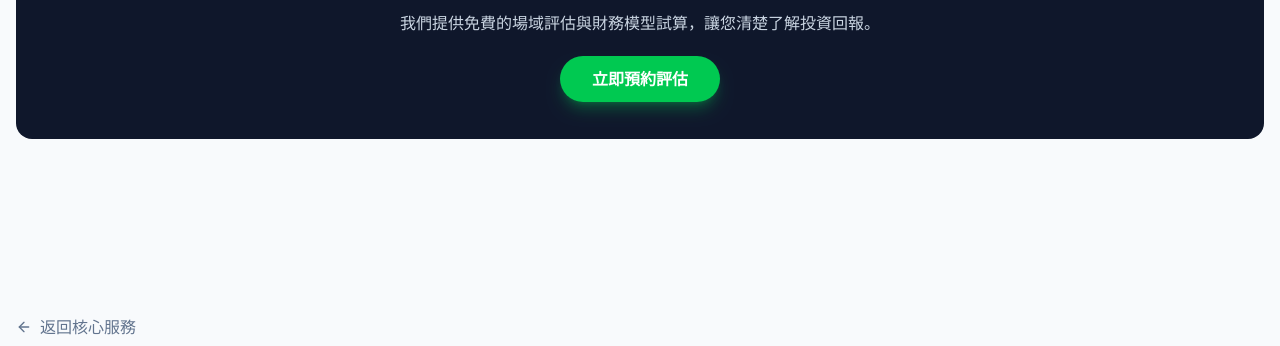
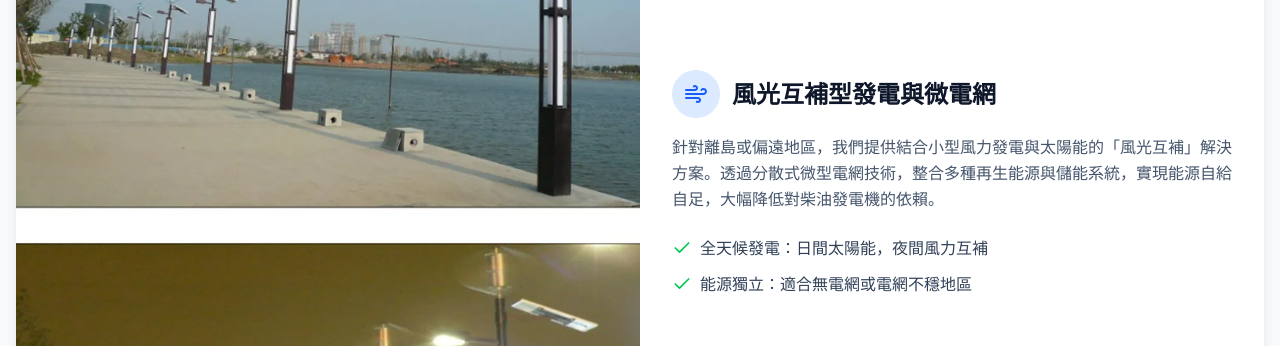
Before and after one commit to dexuwang627-cloud/shihe-intelligent, a React (Vite) app: page /services in a window 1280 px wide. Shown: the part 1073-1419 px from the top of the page. Built offline with nearby package versions, Linux system fonts and the light colour scheme.

Commit message:
Update content: remove microbess project, update services images and text

```diff
--- a/index.html
+++ b/index.html
@@ -2,7 +2,7 @@
  * @Author: error: error: git config user.name & please set dead value or install git && error: git config user.email & please set dead value or install git & please set dead value or install git
  * @Date: 2025-12-01 15:48:23
  * @LastEditors: error: error: git config user.name & please set dead value or install git && error: git config user.email & please set dead value or install git & please set dead value or install git
- * @LastEditTime: 2025-12-01 21:42:12
+ * @LastEditTime: 2025-12-01 21:58:09
  * @FilePath: /shiheintelligent拷貝/index.html
  * @Description: 这是默认设置,请设置`customMade`, 打开koroFileHeader查看配置 进行设置: https://github.com/OBKoro1/koro1FileHeader/wiki/%E9%85%8D%E7%BD%AE
 -->
--- a/src/data/projects.js
+++ b/src/data/projects.js
@@ -62,27 +62,7 @@ export const projectData = {
             '電網貢獻': '每日提供數十次調頻服務'
         }
     },
-    'microbess': {
-        title: "連鎖咖啡店微型儲能",
-        category: "微型光儲/防停電",
-        image: "https://images.unsplash.com/photo-1621213328416-83a3ec7df4b9?q=80&w=2670&auto=format&fit=crop",
-        summary: "為連鎖餐飲業提供小型、經濟實惠的儲能解決方案，確保 POS 系統與照明在停電時持續運作，並利用價差削峰填谷。",
-        description: [
-            "此微型光儲專案針對零售業，容量小巧但效益顯著。主要功能是作為不斷電系統（UPS），避免停電造成的營業損失和設備損壞。同時，系統在離峰時充電、尖峰時放電，有效降低月電費帳單。",
-            "安裝流程快速簡潔，並提供五年回本的節能保證。客戶對其在颱風季節的穩定表現給予高度評價。"
-        ],
-        specs: {
-            '系統容量': '20 KWh',
-            '主要功能': 'UPS 不斷電 / 尖峰負載轉移',
-            '回本週期': '5 年 (搭配節能保證)',
-            '安全特性': '通過 UL9540/VDE 4105 標準'
-        },
-        benefits: {
-            '停電備用時間': '4 小時 (提供基本照明與 POS)',
-            '尖峰負載轉移': '轉移 100% 尖峰時段負載',
-            '客戶評價': '「不再害怕夏季跳電，營業不受影響。」'
-        }
-    },
+
     'smartfarm': {
         title: "鮮一有機智慧農場",
         category: "智慧農業/AIoT",
--- a/src/pages/Home.jsx
+++ b/src/pages/Home.jsx
@@ -20,7 +20,7 @@ const Home = () => {
                                     <img
                                         src="/photos/award.webp"
                                         alt="Company Award"
-                                        className="absolute inset-0 w-full h-full object-cover"
+                                        className="absolute inset-0 w-full h-full object-cover object-top"
                                         loading="lazy"
                                     />
                                 </div>
--- a/src/pages/Services.jsx
+++ b/src/pages/Services.jsx
@@ -46,6 +46,31 @@ const Services = () => {
                                 <h3 className="text-xl font-bold text-slate-900 mb-2 flex items-center gap-2"><Settings className="text-green-500" /> 智慧維運 (O&M)</h3>
                                 <p className="text-slate-600">結合無人機紅外線熱顯像巡檢與 24/7 遠端監控中心，主動發現模組異常，確保發電效率不衰退。</p>
                             </div>
+                        </div>
+                    </div>
+
+                    <div className="bg-white rounded-2xl shadow-lg overflow-hidden mb-16 flex flex-col md:flex-row">
+                        <div className="md:w-1/2">
+                            <img src="/photos/lightwind1.webp" alt="Wind-Solar Hybrid" className="w-full h-full object-cover min-h-[300px]" />
+                        </div>
+                        <div className="md:w-1/2 p-8 flex flex-col justify-center">
+                            <div className="flex items-center gap-3 mb-4">
+                                <div className="bg-blue-100 p-3 rounded-full text-blue-600">
+                                    <Wind className="w-6 h-6" />
+                                </div>
+                                <h3 className="text-2xl font-bold text-slate-900">風光互補型發電與微電網</h3>
+                            </div>
+                            <p className="text-slate-600 mb-6 leading-relaxed">
+                                針對離島或偏遠地區，我們提供結合小型風力發電與太陽能的「風光互補」解決方案。透過分散式微型電網技術，整合多種再生能源與儲能系統，實現能源自給自足，大幅降低對柴油發電機的依賴。
+                            </p>
+                            <ul className="space-y-3">
+                                <li className="flex items-center gap-2 text-slate-700">
+                                    <Check className="w-5 h-5 text-green-500" /> <span>全天候發電：日間太陽能，夜間風力互補</span>
+                                </li>
+                                <li className="flex items-center gap-2 text-slate-700">
+                                    <Check className="w-5 h-5 text-green-500" /> <span>能源獨立：適合無電網或電網不穩地區</span>
+                                </li>
+                            </ul>
                         </div>
                     </div>
 
@@ -275,7 +300,7 @@ const Services = () => {
                     <div className="grid md:grid-cols-2 gap-12 mb-16">
                         <div className="bg-white rounded-2xl shadow-md overflow-hidden group">
                             <div className="h-64 overflow-hidden relative">
-                                <img src="https://images.unsplash.com/photo-1625246333195-5840b90c06ed?q=80&w=2670&auto=format&fit=crop" className="w-full h-full object-cover group-hover:scale-110 transition-transform duration-500" alt="Smart Farm" />
+                                <img src="/photos/agri2.webp" className="w-full h-full object-cover group-hover:scale-110 transition-transform duration-500" alt="Smart Farm" />
                                 <div className="absolute bottom-0 left-0 w-full bg-gradient-to-t from-black/70 to-transparent p-6">
                                     <h3 className="text-2xl font-bold text-white">智慧農業環控</h3>
                                 </div>
@@ -283,10 +308,13 @@ const Services = () => {
                             <div className="p-8">
                                 <ul className="space-y-4">
                                     <li className="flex gap-3">
-                                        <div className="bg-green-100 p-2 rounded-full text-green-600 h-fit"><CloudRain className="w-5 h-5" /></div>
+                                        <div className="w-24 h-24 flex-shrink-0 rounded-lg overflow-hidden">
+                                            <img src="/photos/agri1.webp" alt="Energy Independent" className="w-full h-full object-cover" />
+                                        </div>
                                         <div>
-                                            <h4 className="font-bold text-lg">微氣候精準監測</h4>
-                                            <p className="text-slate-600 text-sm">即時監測溫濕度、光照、土壤酸鹼值(EC/pH)，數據上傳雲端戰情室。</p>
+                                            <h4 className="font-bold text-lg mb-1">微氣候精準監測</h4>
+                                            <p className="text-slate-600 text-sm mb-2">即時監測溫濕度、光照、土壤酸鹼值(EC/pH)，數據上傳雲端戰情室。</p>
+                                            <span className="inline-block bg-green-100 text-green-700 text-xs font-bold px-2 py-1 rounded">能源獨立解決方案</span>
                                         </div>
                                     </li>
                                     <li className="flex gap-3">
```
